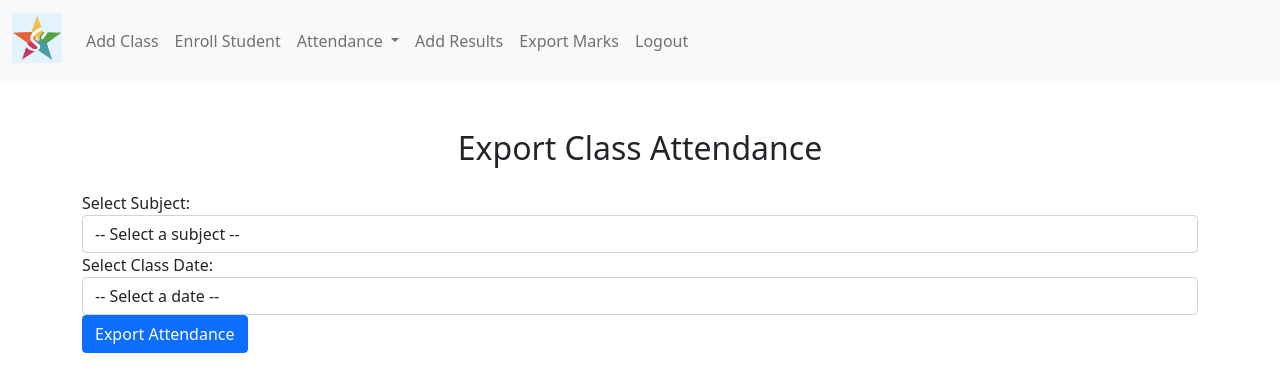
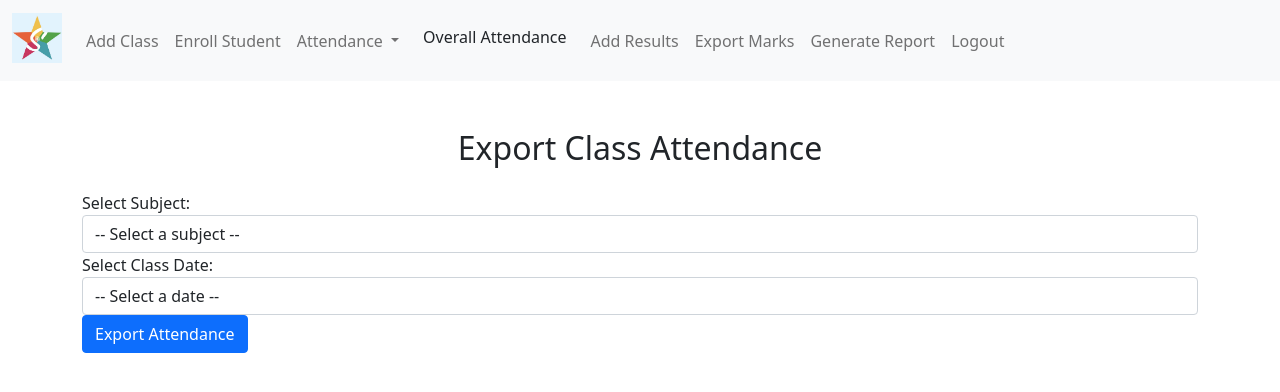
Before and after one commit to 0xMeePok/starfish_attendance, a Python web app: template templates/export_class_attendance.html in a window 1280 px wide. Shown: the top 392 px of the page. Run offline with Jinja, Linux system fonts and the light colour scheme; the template is opened without the code that fills it, so the values that code supplies are empty.

Commit message:
updated navbar to add generate report

```diff
--- a/templates/attendance.html
+++ b/templates/attendance.html
@@ -60,6 +60,9 @@
                         </li>
                         <li class="nav-item">
                             <a class="nav-link" href="{{ url_for('export_marks') }}">Export Marks</a>
+                        </li>
+                        <li class="nav-item">
+                            <a class="nav-link" href="{{ url_for('generate_report') }}">Generate Report</a>
                         </li>
                         <li class="nav-item">
                             <a class="nav-link" href="{{ url_for('logout')}}">Logout</a>
--- a/templates/class_attendance.html
+++ b/templates/class_attendance.html
@@ -124,6 +124,9 @@
                     <li class="nav-item">
                         <a class="nav-link" href="{{ url_for('export_marks') }}">Export Marks</a>
                     </li>
+                    <li class="nav-item">
+                        <a class="nav-link" href="{{ url_for('generate_report') }}">Generate Report</a>
+                    </li>
                         <li class="nav-item">
                             <a class="nav-link" href="{{ url_for('logout')}}">Logout</a>
                         </li>
--- a/templates/create_marks.html
+++ b/templates/create_marks.html
@@ -42,6 +42,9 @@
                     </li>
                     <li class="nav-item">
                         <a class="nav-link" href="{{ url_for('export_marks') }}">Export Marks</a>
+                    </li>
+                    <li class="nav-item">
+                        <a class="nav-link" href="{{ url_for('generate_report') }}">Generate Report</a>
                     </li>
                     <li class="nav-item">
                         <a class="nav-link" href="{{ url_for('logout')}}">Logout</a>
--- a/templates/create_subject_class.html
+++ b/templates/create_subject_class.html
@@ -46,6 +46,9 @@
                     </li>
                     <li class="nav-item">
                         <a class="nav-link" href="{{ url_for('export_marks') }}">Export Marks</a>
+                    </li>
+                    <li class="nav-item">
+                        <a class="nav-link" href="{{ url_for('generate_report') }}">Generate Report</a>
                     </li>
                         <li class="nav-item">
                             <a class="nav-link" href="{{ url_for('logout')}}">Logout</a>
--- a/templates/enroll_student.html
+++ b/templates/enroll_student.html
@@ -49,6 +49,9 @@
                     </li>
                     <li class="nav-item">
                         <a class="nav-link" href="{{ url_for('export_marks') }}">Export Marks</a>
+                    </li>
+                    <li class="nav-item">
+                        <a class="nav-link" href="{{ url_for('generate_report') }}">Generate Report</a>
                     </li>
                         <li class="nav-item">
                             <a class="nav-link" href="{{ url_for('logout')}}">Logout</a>
--- a/templates/export_class_attendance.html
+++ b/templates/export_class_attendance.html
@@ -32,16 +32,15 @@
                     <a class="nav-link dropdown-toggle" href="#" id="attendanceDropdown" role="button" data-bs-toggle="dropdown" aria-expanded="false">
                         Attendance
                     </a>
-                    <ul class="dropdown-menu" aria-labelledby="attendanceDropdown">
-                        <li><a class="dropdown-item" href="{{ url_for('overall_attendance') }}">Overall Attendance</a></li>
-                        <li><a class="dropdown-item" href="/attendance/search">Search For Classes</a></li>
-                    </ul>
-                </li>
+                <li><a class="dropdown-item" href="{{ url_for('overall_attendance') }}">Overall Attendance</a></li>
                 <li class="nav-item">
                     <a class="nav-link" href="{{ url_for('create_marks') }}">Add Results</a>
                 </li>
                 <li class="nav-item">
                     <a class="nav-link" href="{{ url_for('export_marks') }}">Export Marks</a>
+                </li>
+                <li class="nav-item">
+                    <a class="nav-link" href="{{ url_for('generate_report') }}">Generate Report</a>
                 </li>
                     <li class="nav-item">
                         <a class="nav-link" href="{{ url_for('logout')}}">Logout</a>
--- a/templates/export_marks.html
+++ b/templates/export_marks.html
@@ -37,6 +37,9 @@
                 <li class="nav-item">
                     <a class="nav-link" href="{{ url_for('export_marks') }}">Export Marks</a>
                 </li>
+                <li class="nav-item">
+                    <a class="nav-link" href="{{ url_for('generate_report') }}">Generate Report</a>
+                </li>
                     <li class="nav-item">
                         <a class="nav-link" href="{{ url_for('logout')}}">Logout</a>
                     </li>
--- a/templates/generate_report.html
+++ b/templates/generate_report.html
@@ -77,6 +77,9 @@
                     <li class="nav-item">
                         <a class="nav-link" href="{{ url_for('export_marks') }}">Export Marks</a>
                     </li>
+                    <li class="nav-item">
+                        <a class="nav-link" href="{{ url_for('generate_report') }}">Generate Report</a>
+                    </li>
                         <li class="nav-item">
                             <a class="nav-link" href="{{ url_for('logout')}}">Logout</a>
                         </li>
--- a/templates/homepage.html
+++ b/templates/homepage.html
@@ -41,6 +41,9 @@
                     </li>
                     <li class="nav-item">
                         <a class="nav-link" href="{{ url_for('export_marks') }}">Export Marks</a>
+                    </li>
+                    <li class="nav-item">
+                        <a class="nav-link" href="{{ url_for('generate_report') }}">Generate Report</a>
                     </li>
                         <li class="nav-item">
                             <a class="nav-link" href="{{ url_for('logout')}}">Logout</a>
--- a/templates/search_attendance.html
+++ b/templates/search_attendance.html
@@ -47,6 +47,9 @@
                     </li>
                     <li class="nav-item">
                         <a class="nav-link" href="{{ url_for('export_marks') }}">Export Marks</a>
+                    </li>
+                    <li class="nav-item">
+                        <a class="nav-link" href="{{ url_for('generate_report') }}">Generate Report</a>
                     </li>
                         <li class="nav-item">
                             <a class="nav-link" href="{{ url_for('logout')}}">Logout</a>
--- a/templates/student_details.html
+++ b/templates/student_details.html
@@ -41,6 +41,9 @@
                     </li>
                     <li class="nav-item">
                         <a class="nav-link" href="{{ url_for('export_marks') }}">Export Marks</a>
+                    </li>
+                    <li class="nav-item">
+                        <a class="nav-link" href="{{ url_for('generate_report') }}">Generate Report</a>
                     </li>
                         <li class="nav-item">
                             <a class="nav-link" href="{{ url_for('logout')}}">Logout</a>
```
